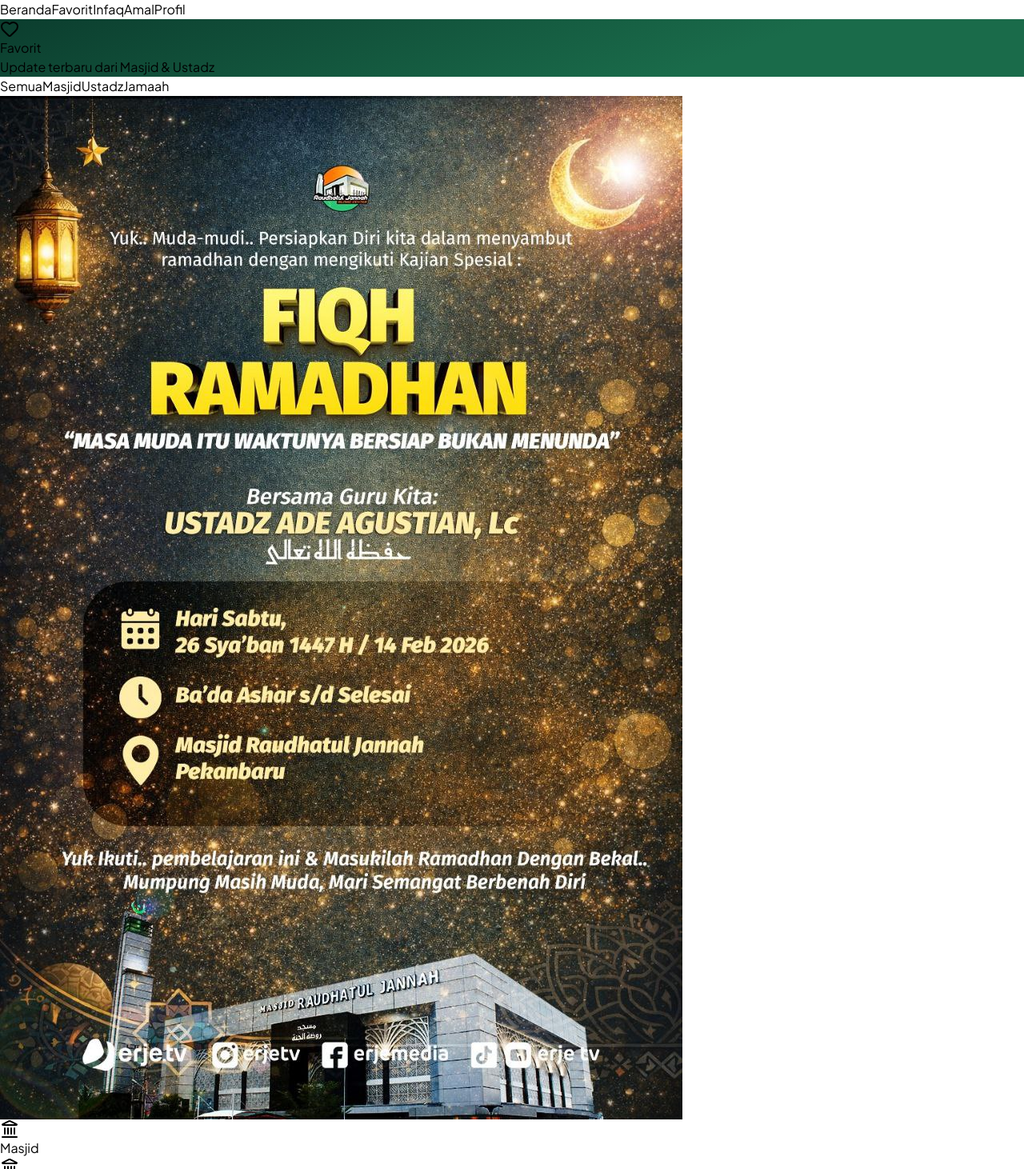
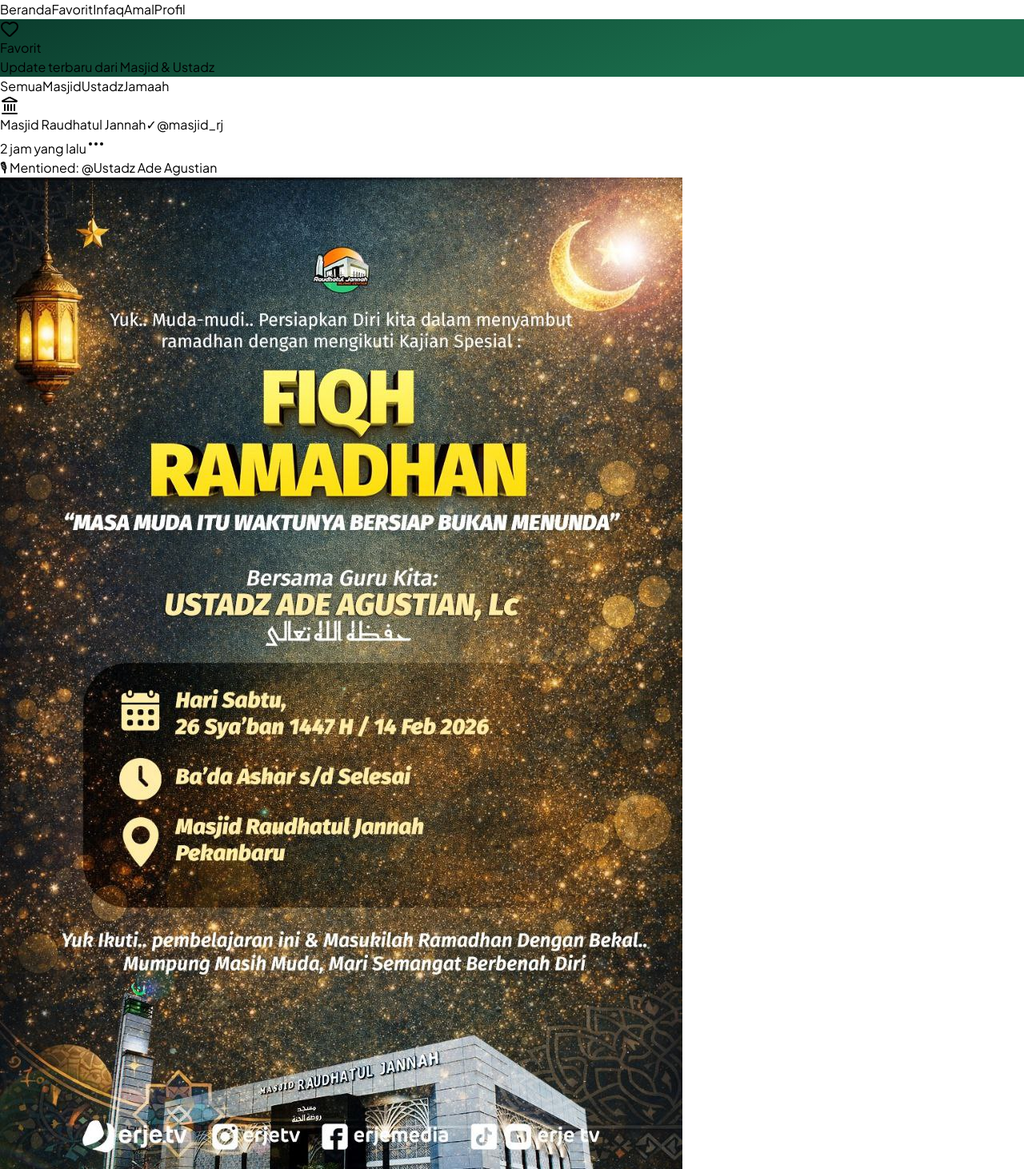
Before and after one commit to programmercintasunnah/masajid-react, a React (Vite) app: page /favorites in a window 1280 px wide. Shown: the part 48-1510 px from the top of the page at 80% size. Built offline with nearby package versions, Linux system fonts and the light colour scheme.

Commit message:
fix: move image inside card, after author info

```diff
--- a/src/pages/Favorites.tsx
+++ b/src/pages/Favorites.tsx
@@ -201,22 +201,6 @@ function ThreadCard({ feed }: { feed: FeedItem }) {
 
   return (
     <div className="mx-0 sm:mx-5 my-3 bg-white rounded-none sm:rounded-2xl shadow-sm border-b sm:border border-black/[0.04]">
-      {hasImage && (
-        <div className="relative">
-          <img
-            src={feed.image || feed.images?.[0]}
-            alt="Post"
-            className="w-full h-auto"
-          />
-          {isMasjid && (
-            <div className="absolute top-2 left-2 bg-[#0b3d2e] text-white text-[10px] font-bold px-2 py-1 rounded-lg flex items-center gap-1">
-              <Landmark className="w-3 h-3" />
-              Masjid
-            </div>
-          )}
-        </div>
-      )}
-
       <div className="p-4">
         <div className="flex gap-3">
           <div className="flex flex-col items-center">
@@ -269,6 +253,16 @@ function ThreadCard({ feed }: { feed: FeedItem }) {
               </div>
             )}
 
+            {hasImage && (
+              <div className="relative mb-3">
+                <img
+                  src={feed.image || feed.images?.[0]}
+                  alt="Post"
+                  className="w-full h-auto rounded-xl"
+                />
+              </div>
+            )}
+
             <div className="text-[14px] text-gray-800 whitespace-pre-line mb-3 leading-relaxed">{feed.content}</div>
 
             {feed.tags && (
```
Also changed, not shown: 1 other file (tests, documents, lock files or other folders).
